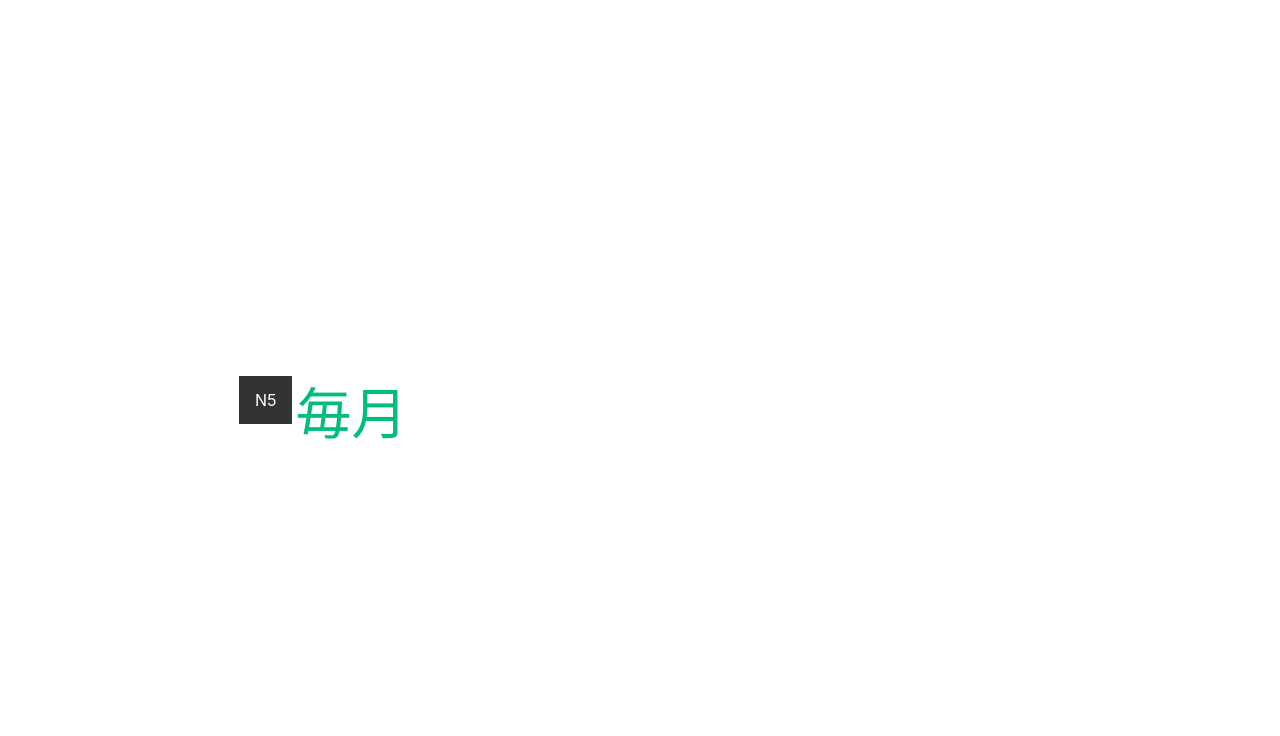
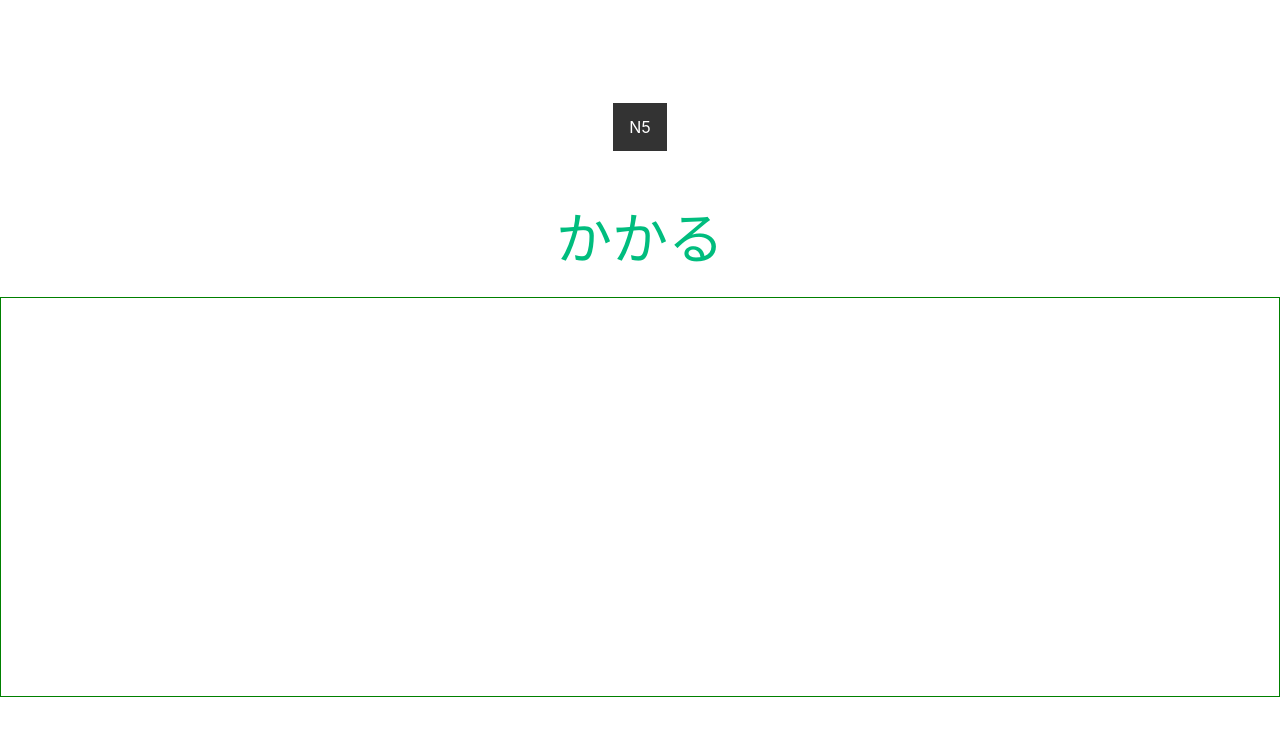
Before and after one commit to dayleft/nihongoTab, a Vue app in the folder nihongoTabVueCode/: page / in a window 1280 px wide. Shown: the top 736 px of the page. Built offline with nearby package versions, Linux system fonts and the light colour scheme.

Commit message:
added set randomization and saving to chrome storage

```diff
--- a/nihongoTabVueCode/package.json
+++ b/nihongoTabVueCode/package.json
@@ -12,12 +12,14 @@
     "lint": "eslint . --ext .vue,.js,.jsx,.cjs,.mjs,.ts,.tsx,.cts,.mts --fix --ignore-path .gitignore"
   },
   "dependencies": {
+    "chrome": "^0.1.0",
     "vue": "^3.3.11",
     "vue-router": "^4.2.5"
   },
   "devDependencies": {
     "@rushstack/eslint-patch": "^1.3.3",
     "@tsconfig/node18": "^18.2.2",
+    "@types/chrome": "^0.0.277",
     "@types/node": "^18.19.3",
     "@vitejs/plugin-vue": "^4.5.2",
     "@vue/eslint-config-typescript": "^12.0.0",
@@ -27,6 +29,6 @@
     "npm-run-all2": "^6.1.1",
     "typescript": "~5.3.0",
     "vite": "^5.0.10",
-    "vue-tsc": "^1.8.25"
+    "vue-tsc": "^2.1.6"
   }
 }
--- a/nihongoTabVueCode/src/App.vue
+++ b/nihongoTabVueCode/src/App.vue
@@ -1,67 +1,105 @@
-<script setup lang="ts">
+<script setup async lang="ts">
 import VocabWordJapanese from './components/VocabWordJapanese.vue'
 import VocabWordEnglish from './components/VocabWordEnglish.vue'
 import VocabListSelector from './components/VocabListSelector.vue';
 import vocab from './assets/japanese-vocab.json'
 import { ref } from 'vue'
 
-//App State
-const appState = ref({
-  currentVocabList: 'N5',
-  currentWord: 0,
-  setLength: 10,
-  vocab: vocab,
+//Interfaces
+interface StorageData {
+  currentVocabList : string
+  vocabListSet : object
+}
 
-  showYomigana: false,
-  showKanji: true,
-  showEnglish: false,
+//Set initial State
+const currentVocabList = ref("N5")
+var currentWord = 0
+var set = 0
+var setLength = 10
+var randomSetWords = _getRandomSetWords(set,setLength)
 
-  showNextSetButton: false,
-  showEndOfVocabList: false,
-
-  progressBar: 0
+const yomigana = ref({
+  text: (vocab as any)[currentVocabList.value][randomSetWords[currentWord]].hiragana,
+  show: false
+})
+const kanji = ref({
+  text: (vocab as any)[currentVocabList.value][randomSetWords[currentWord]].kanji,
+  show: true
+})
+const english = ref({
+  text: (vocab as any)[currentVocabList.value][randomSetWords[currentWord]].english,
+  show: false
 })
 
-//Vocab list data
-// const vocabListLibrary = ref([
-//   {
-//     vocabListName: "N5",
-//     vocabListIndex: "N5"
-//   },
-//   {
-//     vocabListName: "N4",
-//     vocabListIndex: "N4"
-//   },
-//   {
-//     vocabListName: "N3",
-//     vocabListIndex: "N3"
-//   },
-//   {
-//     vocabListName: "N2",
-//     vocabListIndex: "N2"
-//   },
-//   {
-//     vocabListName: "N1",
-//     vocabListIndex: "N1"
-//   },
-//   {
-//     vocabListName: "Other",
-//     vocabListIndex: "No set"
-//   }
-// ])
+const showNextSetButton = ref(false)
+const showEndOfVocabList = ref(false)
 
-//On click funtions
+// Update initial state based on storage data
+async function setGlobalState() {
+  var storageData  =  await _getStorageData("storageData")
+  currentVocabList.value = storageData.currentVocabList
+  currentWord = 0
+  set = (storageData as any).vocabListSet[storageData.currentVocabList]
+  setLength = 10
+  randomSetWords = _getRandomSetWords(set,setLength)
+
+  yomigana.value.text = (vocab as any)[currentVocabList.value][randomSetWords[currentWord]].hiragana
+  yomigana.value.show = false
+
+  kanji.value.text = (vocab as any)[currentVocabList.value][randomSetWords[currentWord]].kanji
+  kanji.value.show = true
+
+  english.value.text = (vocab as any)[currentVocabList.value][randomSetWords[currentWord]].english
+  english.value.show = false
+
+  showNextSetButton.value = false
+  showEndOfVocabList.value = false
+}
+
+async function _getStorageData(key : string) {
+  const defaultStorageData : StorageData = {
+    currentVocabList : 'N5',
+    vocabListSet : {
+      "N5" : 0,
+      "N4" : 0,
+      "N3" : 0,
+      "N2" : 0,
+      "N1" : 0
+    }
+  }
+  return new Promise((resolve,reject) => {
+    chrome.storage.sync.get({key : defaultStorageData},resolve);
+  })
+    .then(result => {
+      return (result as any).key;
+    });
+}
+
+// async function getStorageData(key : string) {
+//   var storageData  =  await _getStorageData(key)
+// }
+
+async function setStoragedata(key : string, value : StorageData) {
+  return new Promise((resolve, reject) => {
+    chrome.storage.sync.set({key : value},resolve);
+  });
+}
+
+//Calling the 'main' async function
+setGlobalState();
+
+//On click funtions ===============================
 function clickJapanese() {
-  if (appState.value.showYomigana === false) {
-    appState.value.showYomigana = true
+  if (yomigana.value.show === false) {
+    yomigana.value.show = true
   }
 }
 function clickEnglish() {
-  if (appState.value.showEnglish === false) {
-    appState.value.showEnglish = true
+  if (english.value.show === false) {
+    english.value.show = true
     //increment progress bar
     if (_atEndOfSet() || _atEndOfVocabList()) {
-      appState.value.showNextSetButton = true
+      showNextSetButton.value = true
     }
   } else {
     _getNextWord()
@@ -71,74 +109,109 @@ function clickNextSet() {
   _resetFlashcard()
   if (_atEndOfVocabList()) {
     _hideFlashcard()
-    appState.value.showEndOfVocabList = true
+    showEndOfVocabList.value = true
   } else {
-    appState.value.currentWord = appState.value.currentWord+1
+    _setupNextSet()
   }
 }
-function changeVocabList(vocabList:string) {
-  appState.value.currentVocabList = vocabList
-  appState.value.currentWord = 0
-  //currentVocabList.value = vocabList
+async function changeVocabList(vocabList : string) {
+  // set up the new vocablist
+  currentVocabList.value = vocabList
+  english.value.show = false
+  currentWord = 0
+  _updateWord()
+  // save the change of vocablist
+  var updatedStorageData : StorageData = await _getStorageData("storageData");
+  updatedStorageData.currentVocabList = vocabList
+  setStoragedata("storageData",updatedStorageData);
+}
+
+// Helper Functions =========================================
+async function _setupNextSet() {
+  // set up the set
+  english.value.show = false
+  set = set+1
+  currentWord = 0
+  randomSetWords = _getRandomSetWords(set,setLength)
+  _updateWord()
+  // save the change of set
+  var updatedStorageData : StorageData = await _getStorageData("storageData");
+  (updatedStorageData as any).vocabListSet[currentVocabList.value] = set
+  setStoragedata("storageData",updatedStorageData);
+}
+
+function _getRandomSetWords(set : number,setLength : number) {
+  //Create an array with all numbers
+  let randomSetWords = Array(setLength)
+  for (let i = 0; i < setLength; i++) {
+    randomSetWords[i] = (set*setLength)+i
+  }
+  //Randomize array positions
+  for (let i = 0; i < setLength; i++) {
+    let randomIndex = Math.floor(Math.random()*setLength)
+    let swappedValue = randomSetWords[randomIndex]
+    randomSetWords[randomIndex] = randomSetWords[i]
+    randomSetWords[i] = swappedValue
+  }
+  return randomSetWords
 }
 function _getNextWord() {
   _resetFlashcard()
-  if (_atEndOfVocabList()) { //Go back to the begining of the set when the set length is <setLength
-    appState.value.currentWord = (appState.value.currentWord+1) - ((vocab as any)[appState.value.currentVocabList].length % appState.value.setLength)
-  } else if (_atEndOfSet()) { //Go back to begining of the set
-    appState.value.currentWord = (appState.value.currentWord+1) - appState.value.setLength
+  if (_atEndOfVocabList() || _atEndOfSet()) {
+    currentWord = 0
+    randomSetWords = _getRandomSetWords(set,setLength)
   } else {
-    appState.value.currentWord = appState.value.currentWord+1
+    currentWord = currentWord+1
   }
+  _updateWord()
+}
+function _updateWord() {
+  yomigana.value.text = (vocab as any)[currentVocabList.value][randomSetWords[currentWord]].hiragana
+  kanji.value.text = (vocab as any)[currentVocabList.value][randomSetWords[currentWord]].kanji
+  english.value.text = (vocab as any)[currentVocabList.value][randomSetWords[currentWord]].english
 }
 function _resetFlashcard() {
-  appState.value.showKanji = true
-  appState.value.showYomigana = false
-  appState.value.showEnglish = false
-  appState.value.showNextSetButton = false
+  kanji.value.show = true
+  yomigana.value.show = false
+  english.value.show = false
+  showNextSetButton.value = false
 }
 function _hideFlashcard() {
-  appState.value.showYomigana = false
-  appState.value.showKanji = false
-  appState.value.showEnglish = false
+  yomigana.value.show = false
+  kanji.value.show = false
+  english.value.show = false
 }
 function _atEndOfSet() {
-  return ((appState.value.currentWord+1) % appState.value.setLength) === 0 //|| (appState.value.currentWord+1) === vocab[_vocabList].length
+  return currentWord+1 === setLength
 }
-function _atEndOfVocabList() {
-  return (appState.value.currentWord+1) === (vocab as any)[appState.value.currentVocabList].length
+function _atEndOfVocabList() { //Need to test ****************************************************
+  return (set*setLength+currentWord+1) === (vocab as any)[currentVocabList.value].length
 }
 </script>
 
 <template>
-  <header>
+  <div>
       <VocabListSelector
-        :currentVocabList="appState.currentVocabList"
+        :currentVocabList="currentVocabList"
         @changeVocabList="changeVocabList"
       />
-    <div class="wrapper">
+  </div>
+  <div class="wrapper">
       <VocabWordJapanese
-        :currentVocabList="appState.currentVocabList"
-        :currentWord="appState.currentWord"
-        :vocab="appState.vocab"
-        :showYomigana="appState.showYomigana"
-        :showKanji="appState.showKanji"
-        @clickJapanese="clickJapanese"
+        :yomigana="yomigana"
+        :kanji="kanji"
+        @click="clickJapanese()"
       />
-    </div>
-  </header>
+  </div>
       <VocabWordEnglish
-        :currentVocabList="appState.currentVocabList"
-        :currentWord="appState.currentWord"
-        :vocab="appState.vocab"
-        :showEnglish="appState.showEnglish"
-        @clickEnglish="clickEnglish"
+        :english="english"
+        @click="clickEnglish()"
       />
     <div>
-      <button class="button" v-show="appState.showNextSetButton" @click="clickNextSet()">Next vocab set</button>
+      <button class="button" v-show="showNextSetButton" @click="clickNextSet()">Next vocab set</button>
     </div>
     <div>
-      <h1 v-show="appState.showEndOfVocabList" class="green">Congrats! You completed this vocab list!</h1>
+      <h1 v-show="showEndOfVocabList" class="green">Congrats! You completed this vocab list!</h1>
     </div>
 </template>
 
--- a/nihongoTabVueCode/src/assets/main.css
+++ b/nihongoTabVueCode/src/assets/main.css
@@ -28,7 +28,9 @@ a,
   }
 
   #app {
-    display: grid;
+    display: flex;
+    flex-direction: column;
+    align-items: center;
     grid-template-columns: 1fr 1fr;
     padding: 0 2rem;
   }
--- a/nihongoTabVueCode/src/components/VocabWordEnglish.vue
+++ b/nihongoTabVueCode/src/components/VocabWordEnglish.vue
@@ -1,18 +1,18 @@
 <script setup lang="ts">
-import { ref } from 'vue'
+interface Word {
+  text : string
+  show : boolean
+}
 
 const props = defineProps<{
-  currentVocabList: String,
-  currentWord: Number,
-  vocab: object,
-  showEnglish: Boolean
+  english: Word
 }>()
 </script>
 
 <template>
-  <div class="word" @click="$emit('clickEnglish')">
+  <div class="word">
     <h3 :class="{ invisible: true}">spacing</h3>
-    <h1 v-show="showEnglish" class="green">{{ (vocab as any)[props.currentVocabList as any][props.currentWord as any].english }}</h1>
+    <h1 v-show="english.show" class="green">{{ english.text }}</h1>
   </div>
 </template>
 
@@ -28,7 +28,12 @@ h1 {
 h3 {
   font-size: 2.0rem;
 }
-
+.word{
+  padding: 15px;
+  width: 100vw;
+  height: 50vh;
+  border: 1px solid green;
+}
 .word h1,
 .word h3 {
   text-align: center;
--- a/nihongoTabVueCode/src/components/VocabWordJapanese.vue
+++ b/nihongoTabVueCode/src/components/VocabWordJapanese.vue
@@ -1,25 +1,20 @@
 <script setup lang="ts">
-import { ref } from 'vue'
-
+interface Word {
+  text : string
+  show : boolean
+}
 const props = defineProps<{
-  currentVocabList: string,
-  currentWord: Number,
-  vocab: object,
-  showYomigana: Boolean,
-  showKanji: Boolean
+  yomigana: Word,
+  kanji: Word
 }>()
-
-// let vocabWord = vocab[props.vocabList][props.currentWord]
-//const kanji = ref((vocab as any)[props.currentVocabList][props.currentWord as any].kanji)
-//const yomigana = ref((vocab as any)[props.currentVocabList][props.currentWord as any].hiragana)
 </script>
 
 <template>
-  <div class="word" @click="$emit('clickJapanese')">
-    <h3 :class="{ invisible: !showYomigana}">{{ (vocab as any)[currentVocabList][currentWord as any].hiragana }}</h3>
+  <div class="word">
+    <h3 :class="{ invisible: !yomigana.show}">{{ yomigana.text }}</h3>
     <!-- <h3 v-show="showYomigana">{{ yomigana }}</h3> -->
 
-    <h1 v-show="showKanji" class="green">{{ (vocab as any)[currentVocabList][currentWord as any].kanji }}</h1>
+    <h1 v-show="kanji.show" class="green">{{ kanji.text }}</h1>
   </div>
 </template>
 
--- a/nihongoTabVueCode/src/main.ts
+++ b/nihongoTabVueCode/src/main.ts
@@ -3,6 +3,11 @@ import './assets/main.css'
 import { createApp } from 'vue'
 import App from './App.vue'
 
+console.log("before create")
 const app = createApp(App)
+console.log("after create")
 
+
+console.log("before mount")
 app.mount('#app')
+console.log("after mount")
--- a/nihongoTabVueCode/tsconfig.app.json
+++ b/nihongoTabVueCode/tsconfig.app.json
@@ -1,6 +1,6 @@
 {
   "extends": "@vue/tsconfig/tsconfig.dom.json",
-  "include": ["env.d.ts", "src/**/*", "src/**/*.vue"],
+  "include": ["chrome.d.ts","env.d.ts", "src/**/*", "src/**/*.vue"],
   "exclude": ["src/**/__tests__/*"],
   "compilerOptions": {
     "composite": true,
```
Also changed, not shown: nihongoTabVueCode/chrome.d.ts (added, +9 -0 lines), nihongoTabVueCode/src/How to build.txt (added), nihongoTabVueCode/src/manifest.json (added), 1 other file (tests, documents, lock files or other folders).
